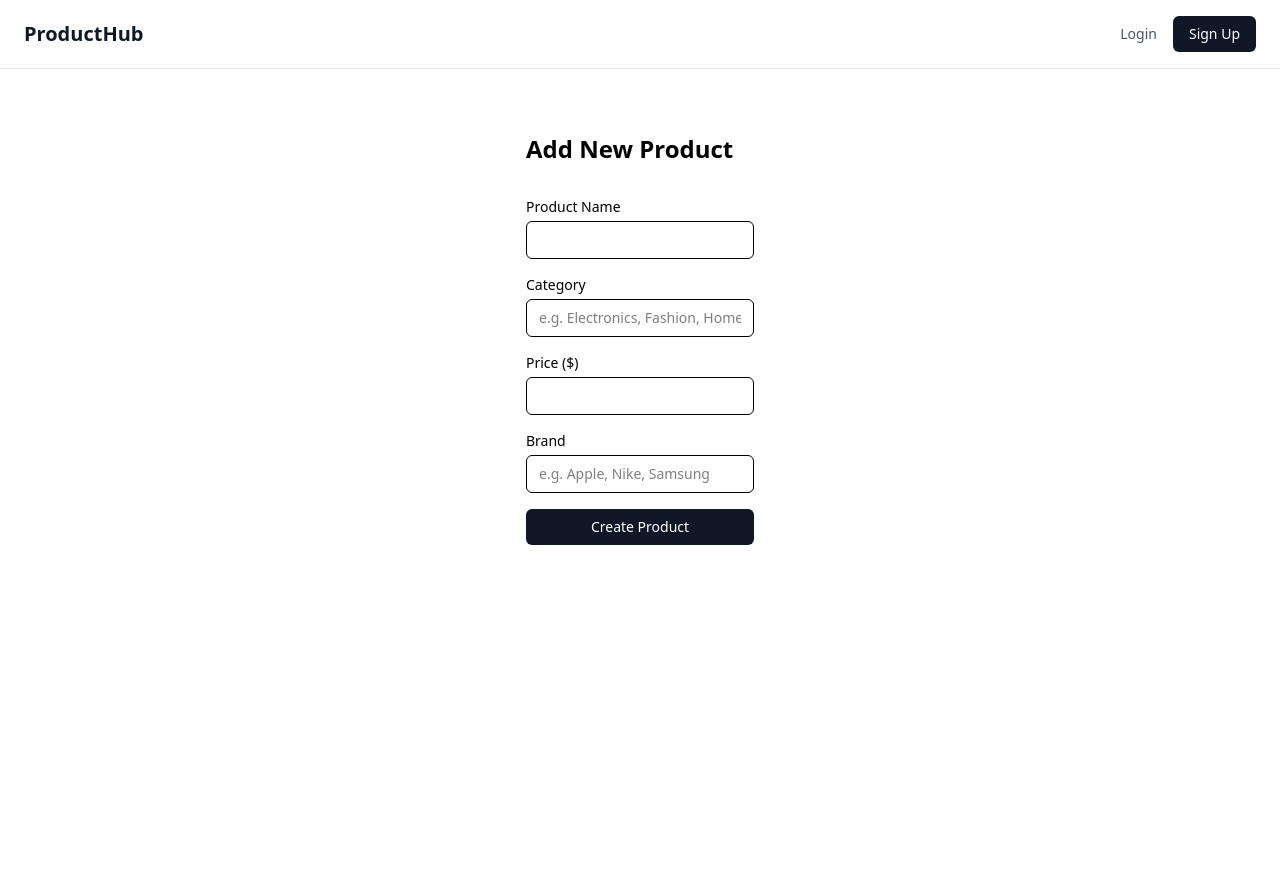
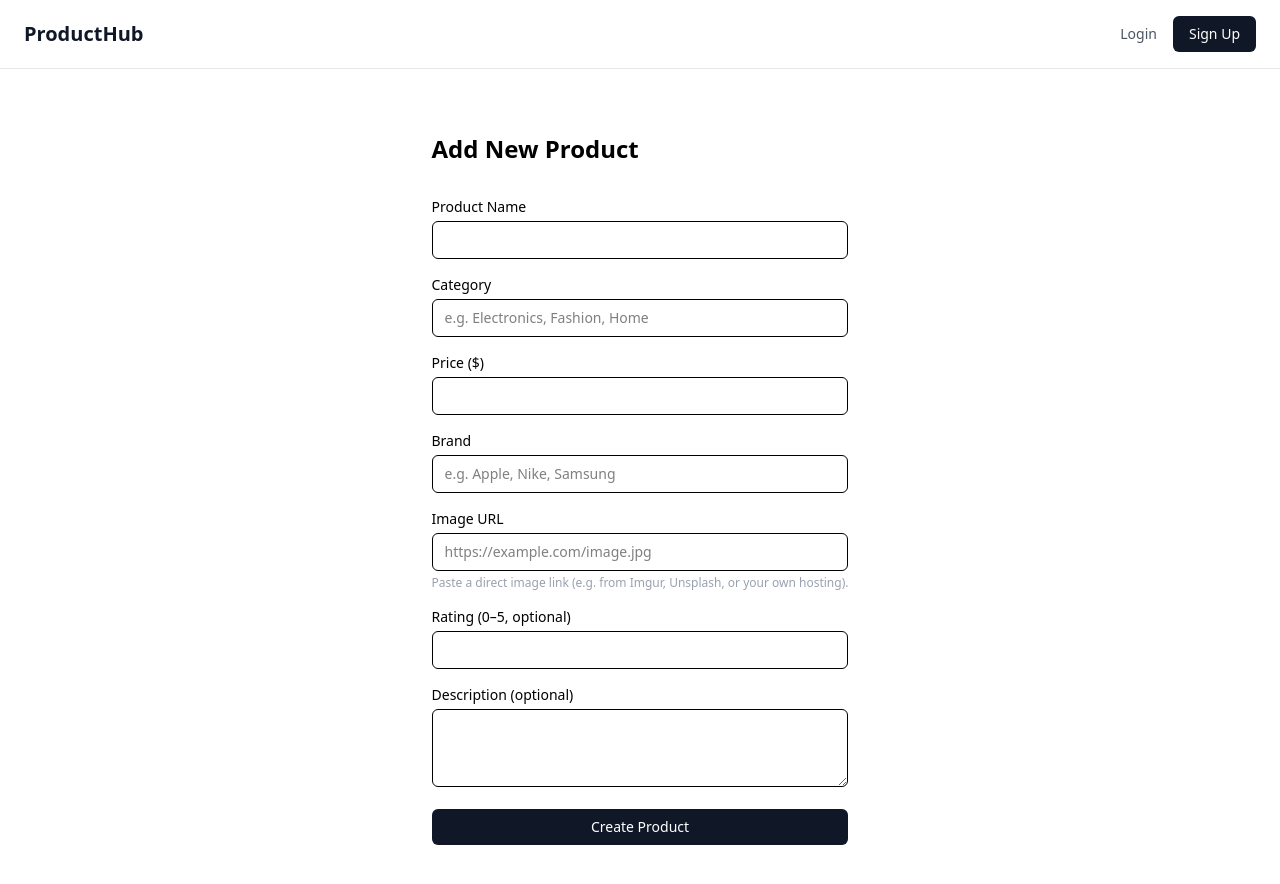
Before and after one commit to jarin-tasnim-eara/product-management-app, a Next.js app: page /products/create in a window 1280 px wide. Shown: the top 884 px of the page. Before the commit the page ends 800 px from the top, so only its background shows below. Built offline with nearby package versions, Linux system fonts and the light colour scheme; no server answers.

Commit message:
Integrate React Hook Form and enhance product form

```diff
--- a/components/auth/LoginForm.jsx
+++ b/components/auth/LoginForm.jsx
@@ -2,58 +2,70 @@
 
 import { useState } from "react";
 import { useRouter } from "next/navigation";
+import { useForm } from "react-hook-form";
 import { authService } from "@/services/authService";
 
 export default function LoginForm() {
-  const [email, setEmail] = useState("");
-  const [password, setPassword] = useState("");
-  const [error, setError] = useState(null);
-  const [loading, setLoading] = useState(false);
+  const [serverError, setServerError] = useState(null);
   const router = useRouter();
 
-  async function handleSubmit(e) {
-    e.preventDefault();
-    setError(null);
-    setLoading(true);
+  const {
+    register,
+    handleSubmit,
+    formState: { errors, isSubmitting },
+  } = useForm({
+    defaultValues: { email: "", password: "" },
+  });
 
+  async function onSubmit(formValues) {
+    setServerError(null);
     try {
-      await authService.login(email, password);
+      await authService.login(formValues.email, formValues.password);
       router.push("/");
     } catch (err) {
-      setError("Invalid email or password.");
-    } finally {
-      setLoading(false);
+      setServerError("Invalid email or password.");
     }
   }
 
   return (
-    <form onSubmit={handleSubmit} className="max-w-sm mx-auto space-y-4">
+    <form
+      onSubmit={handleSubmit(onSubmit)}
+      className="max-w-sm mx-auto space-y-4"
+    >
       <div>
         <label className="block text-sm font-medium mb-1">Email</label>
         <input
           type="email"
-          value={email}
-          onChange={(e) => setEmail(e.target.value)}
-          required
+          {...register("email", { required: "Email is required" })}
           className="w-full border rounded-md px-3 py-2 text-sm outline-none focus:border-gray-500"
         />
+        {errors.email && (
+          <p className="text-red-500 text-xs mt-1">{errors.email.message}</p>
+        )}
       </div>
 
       <div>
         <label className="block text-sm font-medium mb-1">Password</label>
         <input
           type="password"
-          value={password}
-          onChange={(e) => setPassword(e.target.value)}
-          required
+          {...register("password", { required: "Password is required" })}
           className="w-full border rounded-md px-3 py-2 text-sm outline-none focus:border-gray-500"
         />
+        {errors.password && (
+          <p className="text-red-500 text-xs mt-1">
+            {errors.password.message}
+          </p>
+        )}
       </div>
 
-      {error && <p className="text-red-500 text-sm">{error}</p>}
+      {serverError && <p className="text-red-500 text-sm">{serverError}</p>}
 
-      <button type="submit" disabled={loading} className="w-full bg-gray-900 text-white py-2 rounded-md text-sm hover:bg-gray-700 disabled:opacity-50">
-        {loading ? "Logging in..." : "Login"}
+      <button
+        type="submit"
+        disabled={isSubmitting}
+        className="w-full bg-gray-900 text-white py-2 rounded-md text-sm hover:bg-gray-700 disabled:opacity-50"
+      >
+        {isSubmitting ? "Logging in..." : "Login"}
       </button>
     </form>
   );
--- a/components/auth/SignupForm.jsx
+++ b/components/auth/SignupForm.jsx
@@ -2,62 +2,77 @@
 
 import { useState } from "react";
 import { useRouter } from "next/navigation";
+import { useForm } from "react-hook-form";
 import { authService } from "@/services/authService";
 import { ROLES } from "@/config/constants";
 
 export default function SignupForm() {
-  const [email, setEmail] = useState("");
-  const [password, setPassword] = useState("");
-  const [role, setRole] = useState(ROLES.USER);
-  const [error, setError] = useState(null);
-  const [loading, setLoading] = useState(false);
+  const [serverError, setServerError] = useState(null);
   const router = useRouter();
 
-  async function handleSubmit(e) {
-    e.preventDefault();
-    setError(null);
-    setLoading(true);
+  const {
+    register,
+    handleSubmit,
+    formState: { errors, isSubmitting },
+  } = useForm({
+    defaultValues: { email: "", password: "", role: ROLES.USER },
+  });
 
+  async function onSubmit(formValues) {
+    setServerError(null);
     try {
-      await authService.signup(email, password, role);
+      await authService.signup(
+        formValues.email,
+        formValues.password,
+        formValues.role
+      );
       router.push("/");
     } catch (err) {
-      setError("Could not create account. Try a different email.");
-    } finally {
-      setLoading(false);
+      setServerError("Could not create account. Try a different email.");
     }
   }
 
   return (
-    <form onSubmit={handleSubmit} className="max-w-sm mx-auto space-y-4">
+    <form
+      onSubmit={handleSubmit(onSubmit)}
+      className="max-w-sm mx-auto space-y-4"
+    >
       <div>
         <label className="block text-sm font-medium mb-1">Email</label>
         <input
           type="email"
-          value={email}
-          onChange={(e) => setEmail(e.target.value)}
-          required
+          {...register("email", { required: "Email is required" })}
           className="w-full border rounded-md px-3 py-2 text-sm outline-none focus:border-gray-500"
         />
+        {errors.email && (
+          <p className="text-red-500 text-xs mt-1">{errors.email.message}</p>
+        )}
       </div>
 
       <div>
         <label className="block text-sm font-medium mb-1">Password</label>
         <input
           type="password"
-          value={password}
-          onChange={(e) => setPassword(e.target.value)}
-          required
-          minLength={6}
+          {...register("password", {
+            required: "Password is required",
+            minLength: {
+              value: 6,
+              message: "Password must be at least 6 characters",
+            },
+          })}
           className="w-full border rounded-md px-3 py-2 text-sm outline-none focus:border-gray-500"
         />
+        {errors.password && (
+          <p className="text-red-500 text-xs mt-1">
+            {errors.password.message}
+          </p>
+        )}
       </div>
 
       <div>
         <label className="block text-sm font-medium mb-1">Account Type</label>
         <select
-          value={role}
-          onChange={(e) => setRole(e.target.value)}
+          {...register("role")}
           className="w-full border rounded-md px-3 py-2 text-sm outline-none"
         >
           <option value={ROLES.USER}>User</option>
@@ -65,14 +80,14 @@ export default function SignupForm() {
         </select>
       </div>
 
-      {error && <p className="text-red-500 text-sm">{error}</p>}
+      {serverError && <p className="text-red-500 text-sm">{serverError}</p>}
 
       <button
         type="submit"
-        disabled={loading}
+        disabled={isSubmitting}
         className="w-full bg-gray-900 text-white py-2 rounded-md text-sm hover:bg-gray-700 disabled:opacity-50"
       >
-        {loading ? "Creating account..." : "Sign Up"}
+        {isSubmitting ? "Creating account..." : "Sign Up"}
       </button>
     </form>
   );
--- a/components/product/CreateProductForm.jsx
+++ b/components/product/CreateProductForm.jsx
@@ -3,113 +3,179 @@
 import { useState } from "react";
 import { useRouter } from "next/navigation";
 import { useDispatch, useSelector } from "react-redux";
+import { useForm } from "react-hook-form";
 import { createProduct } from "@/redux/slices/productSlice";
 
 export default function CreateProductForm() {
-  const [name, setName] = useState("");
-  const [category, setCategory] = useState("");
-  const [price, setPrice] = useState("");
-  const [brand, setBrand] = useState("");
-  const [loading, setLoading] = useState(false);
-  const [error, setError] = useState(null);
+  const [serverError, setServerError] = useState(null);
   const router = useRouter();
   const dispatch = useDispatch();
   const { user } = useSelector((state) => state.auth);
 
-  async function handleSubmit(e) {
-    e.preventDefault();
-    setLoading(true);
-    setError(null);
+  const {
+    register,
+    handleSubmit,
+    formState: { errors, isSubmitting },
+  } = useForm({
+    defaultValues: {
+      name: "",
+      category: "",
+      price: "",
+      brand: "",
+      image: "",
+      rating: "",
+      description: "",
+    },
+  });
 
+  async function onSubmit(formValues) {
+    setServerError(null);
     try {
       const productData = {
-        name: name,
+        name: formValues.name,
         data: {
-          category: category,
-          price: parseFloat(price),
-          brand: brand,
+          category: formValues.category,
+          price: parseFloat(formValues.price),
+          brand: formValues.brand,
+          image: formValues.image || null,
+          rating: formValues.rating ? parseFloat(formValues.rating) : null,
+          description: formValues.description || "",
           sellerEmail: user?.email || "unknown",
         },
       };
 
-      console.log("📤 Creating product:", productData);
-
-      const result = await dispatch(createProduct(productData)).unwrap();
-      console.log("✅ Product created:", result);
-
-      setTimeout(() => {
-        router.push("/");
-      }, 100);
-
+      await dispatch(createProduct(productData)).unwrap();
+      router.push("/");
     } catch (err) {
-      console.error("❌ Create error:", err);
-      setError(err.message || "Failed to create product");
-    } finally {
-      setLoading(false);
+      setServerError(err.message || "Failed to create product");
     }
   }
 
   return (
-    <form onSubmit={handleSubmit} className="max-w-md mx-auto space-y-4">
+    <form
+      onSubmit={handleSubmit(onSubmit)}
+      className="max-w-md mx-auto space-y-4"
+    >
       <div>
         <label className="block text-sm font-medium mb-1">Product Name</label>
         <input
           type="text"
-          value={name}
-          onChange={(e) => setName(e.target.value)}
-          required
+          {...register("name", { required: "Product name is required" })}
           className="w-full border rounded-md px-3 py-2 text-sm outline-none focus:border-gray-500"
         />
+        {errors.name && (
+          <p className="text-red-500 text-xs mt-1">{errors.name.message}</p>
+        )}
       </div>
 
       <div>
         <label className="block text-sm font-medium mb-1">Category</label>
         <input
           type="text"
-          value={category}
-          onChange={(e) => setCategory(e.target.value)}
-          required
+          {...register("category", { required: "Category is required" })}
           placeholder="e.g. Electronics, Fashion, Home"
           className="w-full border rounded-md px-3 py-2 text-sm outline-none focus:border-gray-500"
         />
+        {errors.category && (
+          <p className="text-red-500 text-xs mt-1">
+            {errors.category.message}
+          </p>
+        )}
       </div>
 
       <div>
         <label className="block text-sm font-medium mb-1">Price ($)</label>
         <input
           type="number"
-          value={price}
-          onChange={(e) => setPrice(e.target.value)}
-          required
-          min="0"
           step="0.01"
+          {...register("price", {
+            required: "Price is required",
+            min: { value: 0, message: "Price can't be negative" },
+          })}
           className="w-full border rounded-md px-3 py-2 text-sm outline-none focus:border-gray-500"
         />
+        {errors.price && (
+          <p className="text-red-500 text-xs mt-1">{errors.price.message}</p>
+        )}
       </div>
 
       <div>
         <label className="block text-sm font-medium mb-1">Brand</label>
         <input
           type="text"
-          value={brand}
-          onChange={(e) => setBrand(e.target.value)}
+          {...register("brand")}
           placeholder="e.g. Apple, Nike, Samsung"
           className="w-full border rounded-md px-3 py-2 text-sm outline-none focus:border-gray-500"
         />
       </div>
 
-      {error && (
+      <div>
+        <label className="block text-sm font-medium mb-1">
+          Image URL
+        </label>
+        <input
+          type="url"
+          {...register("image", {
+            pattern: {
+              value: /^https?:\/\/.+/i,
+              message: "Enter a valid image URL (http/https)",
+            },
+          })}
+          placeholder="https://example.com/image.jpg"
+          className="w-full border rounded-md px-3 py-2 text-sm outline-none focus:border-gray-500"
+        />
+        {errors.image && (
+          <p className="text-red-500 text-xs mt-1">{errors.image.message}</p>
+        )}
+        <p className="text-xs text-gray-400 mt-1">
+          Paste a direct image link (e.g. from Imgur, Unsplash, or your own
+          hosting).
+        </p>
+      </div>
+
+      <div>
+        <label className="block text-sm font-medium mb-1">
+          Rating (0–5, optional)
+        </label>
+        <input
+          type="number"
+          step="0.1"
+          min="0"
+          max="5"
+          {...register("rating", {
+            min: { value: 0, message: "Rating must be between 0 and 5" },
+            max: { value: 5, message: "Rating must be between 0 and 5" },
+          })}
+          className="w-full border rounded-md px-3 py-2 text-sm outline-none focus:border-gray-500"
+        />
+        {errors.rating && (
+          <p className="text-red-500 text-xs mt-1">{errors.rating.message}</p>
+        )}
+      </div>
+
+      <div>
+        <label className="block text-sm font-medium mb-1">
+          Description (optional)
+        </label>
+        <textarea
+          {...register("description")}
+          rows={3}
+          className="w-full border rounded-md px-3 py-2 text-sm outline-none focus:border-gray-500"
+        />
+      </div>
+
+      {serverError && (
         <div className="bg-red-50 border border-red-200 text-red-600 px-4 py-2 rounded-md text-sm">
-          {error}
+          {serverError}
         </div>
       )}
 
       <button
         type="submit"
-        disabled={loading}
+        disabled={isSubmitting}
         className="w-full bg-gray-900 text-white py-2 rounded-md text-sm hover:bg-gray-700 disabled:opacity-50"
       >
-        {loading ? "Creating..." : "Create Product"}
+        {isSubmitting ? "Creating..." : "Create Product"}
       </button>
     </form>
   );
--- a/package.json
+++ b/package.json
@@ -14,6 +14,7 @@
     "next": "16.2.10",
     "react": "19.2.4",
     "react-dom": "19.2.4",
+    "react-hook-form": "^7.82.0",
     "react-icons": "^5.7.0",
     "react-redux": "^9.3.0"
   },
```
Also changed, not shown: 1 other file (tests, documents, lock files or other folders).
